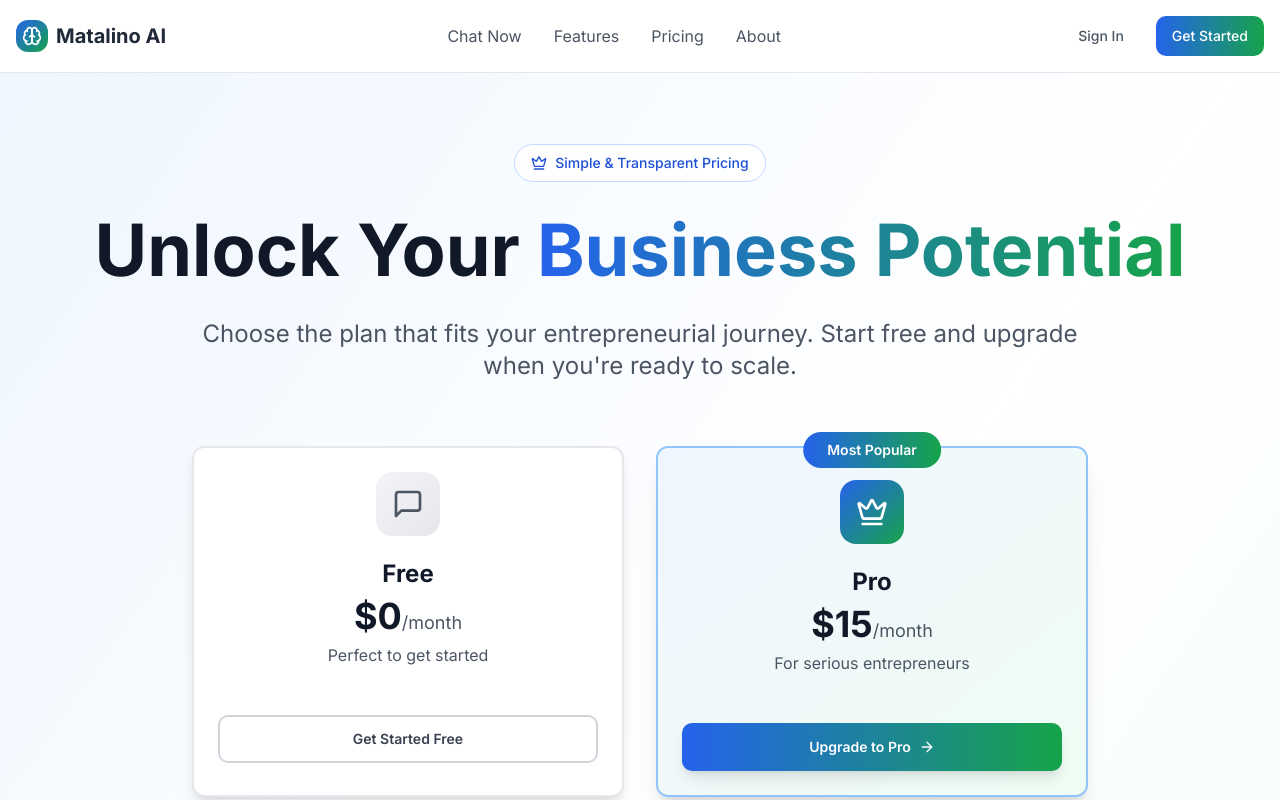
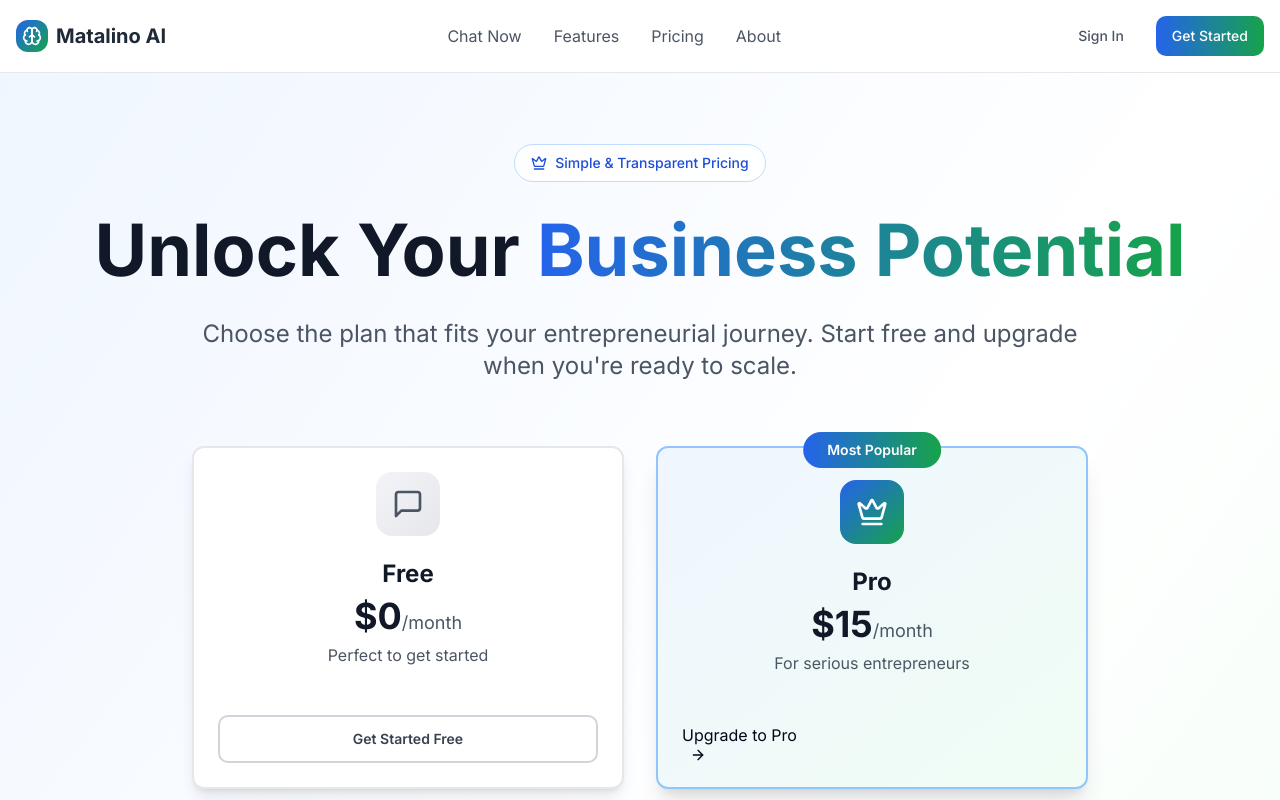
Before and after one commit to InnovixEdge/biz, a Next.js app: page /pricing in a window 1280 px wide. Shown: the top 800 px of the page. Built offline with nearby package versions, Linux system fonts and the light colour scheme; no server answers.

Commit message:
Update stripe-checkout-button.tsx

```diff
--- a/src/components/stripe-checkout-button.tsx
+++ b/src/components/stripe-checkout-button.tsx
@@ -1,69 +1,33 @@
-
-'use client'
-
-import { useState } from 'react'
-import { Button } from '@/components/ui/button'
-import { Crown, Loader2 } from 'lucide-react'
-import { useSession } from 'next-auth/react'
-import { useRouter } from 'next/navigation'
+import React from 'react'
 
 interface StripeCheckoutButtonProps {
+  children: React.ReactNode
   className?: string
-  children?: React.ReactNode
+  userId: string
 }
 
-export default function StripeCheckoutButton({ className, children }: StripeCheckoutButtonProps) {
-  const [isLoading, setIsLoading] = useState(false)
-  const { data: session } = useSession()
-  const router = useRouter()
+const StripeCheckoutButton: React.FC<StripeCheckoutButtonProps> = ({ children, className, userId }) => {
+  const handleClick = async () => {
+    const res = await fetch('/api/create-checkout-session', {
+      method: 'POST',
+      headers: { 'Content-Type': 'application/json' },
+      body: JSON.stringify({ userId }),
+    })
 
-  const handleCheckout = async () => {
-    if (!session) {
-      router.push('/auth/signin')
-      return
-    }
+    const data = await res.json()
 
-    setIsLoading(true)
-
-    try {
-      const response = await fetch('/api/create-checkout-session', {
-        method: 'POST',
-        headers: {
-          'Content-Type': 'application/json',
-        },
-      })
-
-      const { url } = await response.json()
-
-      if (url) {
-        window.location.href = url
-      }
-    } catch (error) {
-      console.error('Error:', error)
-    } finally {
-      setIsLoading(false)
+    if (data.url) {
+      window.location.href = data.url
+    } else {
+      alert('Failed to start checkout')
     }
   }
 
   return (
-    <Button
-      onClick={handleCheckout}
-      disabled={isLoading}
-      className={className || "w-full h-12 bg-gradient-to-r from-blue-600 to-green-600 text-white hover:from-blue-700 hover:to-green-700 font-semibold shadow-lg hover:shadow-xl transition-all"}
-    >
-      {isLoading ? (
-        <>
-          <Loader2 className="mr-2 h-4 w-4 animate-spin" />
-          Loading...
-        </>
-      ) : (
-        children || (
-          <>
-            <Crown className="mr-2 h-4 w-4" />
-            Upgrade to Pro
-          </>
-        )
-      )}
-    </Button>
+    <button className={className} onClick={handleClick}>
+      {children}
+    </button>
   )
 }
+
+export default StripeCheckoutButton
```
